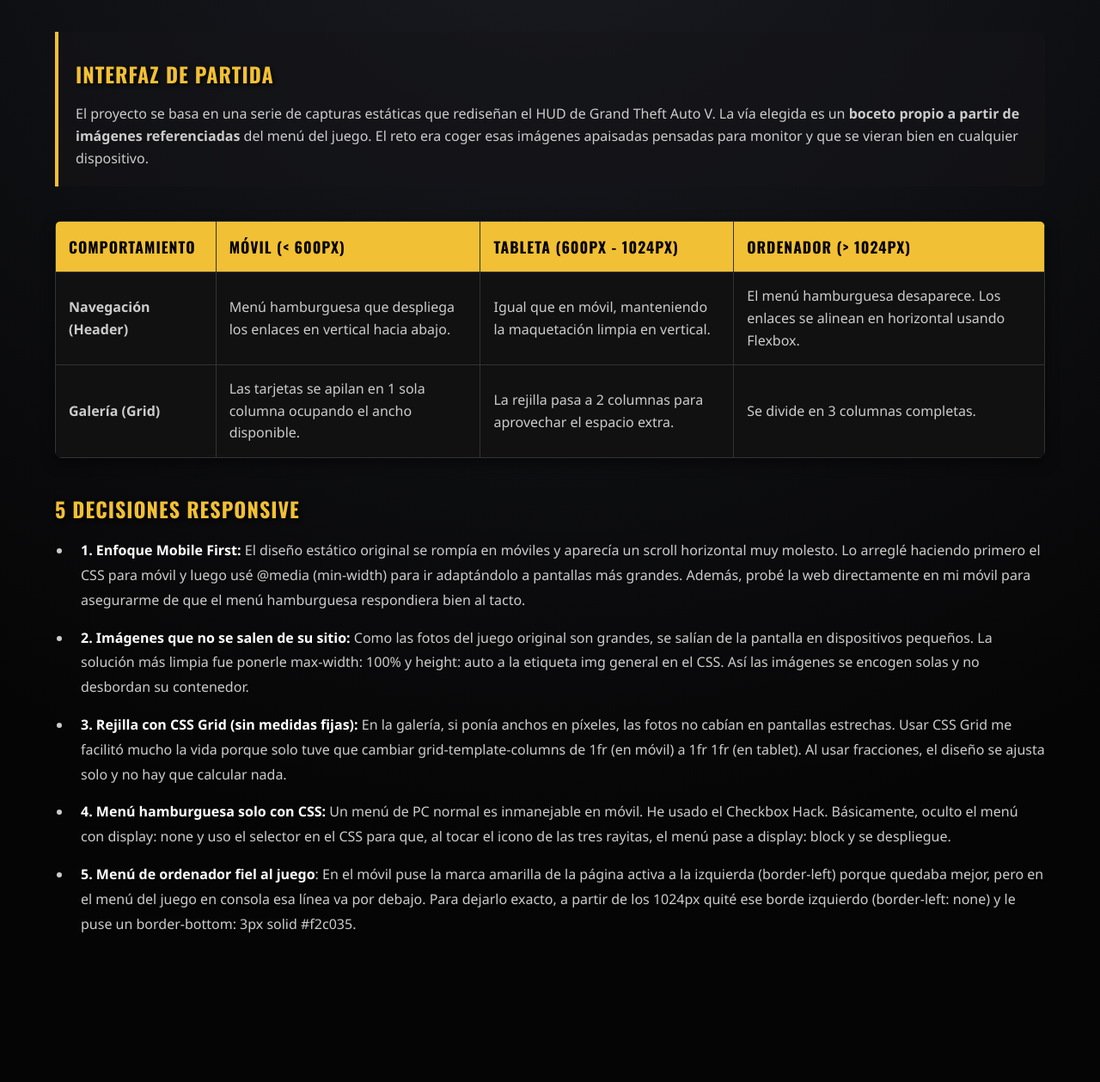
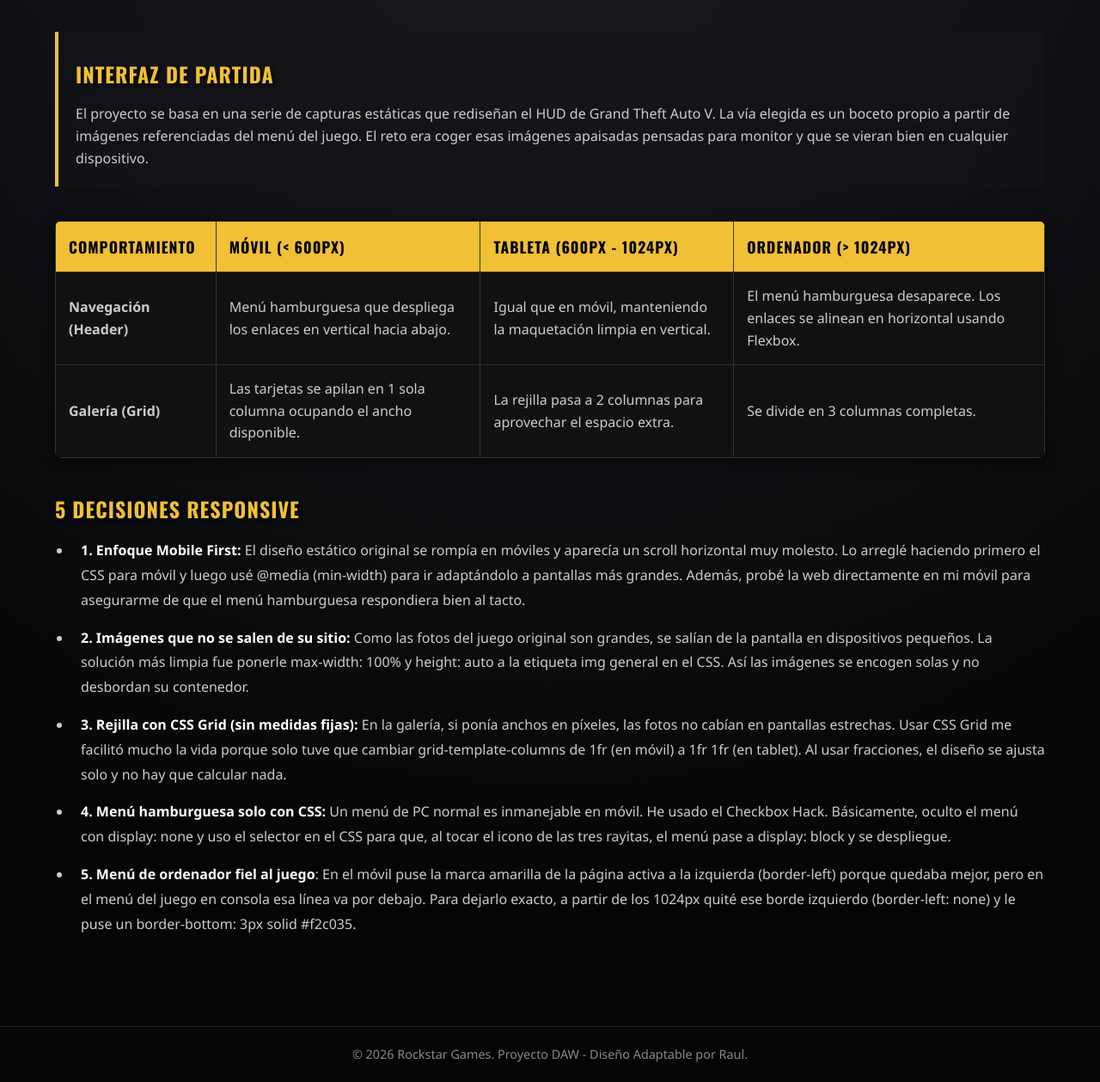
Before and after one commit to raulo9/GTA-V-, a plain HTML site: page analisis.html in a window 1280 px wide. Shown: the part 196-1455 px from the top of the page at 86% size. Before the commit the page ends 1350 px from the top, so only its background shows below. Drawn offline with nearby package versions, Linux system fonts and the light colour scheme.

Commit message:
Add files via upload

```diff
--- a/analisis.html
+++ b/analisis.html
@@ -3,6 +3,7 @@
 <head>
   <meta charset="UTF-8">
   <meta name="viewport" content="width=device-width, initial-scale=1.0">
+  <link rel="icon" href="img/gtV.png" type="image/png">
   <title>Análisis | GTA V</title>
   <link rel="stylesheet" href="css/estilos.css">
 </head>
@@ -33,7 +34,7 @@
 
     <div class="analisis-bloque">
       <h2 class="analisis-subtitulo">Interfaz de Partida</h2>
-      <p class="analisis-texto">El proyecto se basa en una serie de capturas estáticas que rediseñan el HUD de Grand Theft Auto V. La vía elegida es un <strong>boceto propio a partir de imágenes referenciadas</strong> del menú del juego. El reto era coger esas imágenes apaisadas pensadas para monitor y que se vieran bien en cualquier dispositivo.</p>
+      <p class="analisis-texto">El proyecto se basa en una serie de capturas estáticas que rediseñan el HUD de Grand Theft Auto V. La vía elegida es un boceto propio a partir de imágenes referenciadas del menú del juego. El reto era coger esas imágenes apaisadas pensadas para monitor y que se vieran bien en cualquier dispositivo.</p>
     </div>
 
     <div class="tabla-contenedor">
@@ -72,5 +73,8 @@
     <li><strong>5. Menú de ordenador fiel al juego</strong>: En el móvil puse la marca amarilla de la página activa a la izquierda (border-left) porque quedaba mejor, pero en el menú del juego en consola esa línea va por debajo. Para dejarlo exacto, a partir de los 1024px quité ese borde izquierdo (border-left: none) y le puse un border-bottom: 3px solid #f2c035.</li>
 </ul>
   </main>
+  <footer class="footer">
+  <p>&copy; 2026 Rockstar Games. Proyecto DAW - Diseño Adaptable por Raul.</p>
+</footer>
 </body>
 </html>
--- a/css/estilos.css
+++ b/css/estilos.css
@@ -263,6 +263,16 @@ img {
 .lista-decisiones li { margin-bottom: 15px; padding-left: 10px; }
 .lista-decisiones strong { color: #ffffff; }
 
+/* Da formato al pie de página centrando el texto, reduciendo su tamaño y color para quitarle jerarquía, y separándolo del contenido principal con márgenes y una línea. */
+.footer {
+  text-align: center;
+  padding: 20px;
+  border-top: 1px solid #222222;
+  margin-top: 40px;
+  color: #888888;
+  font-size: 0.9rem;
+}
+
 /* A partir de 600px (Tabletas): Cambia el Layout de la galería para que quepan dos imágenes por fila. */
 @media (min-width: 600px) {
   .rejilla-galeria {
```
Also changed, not shown: galeria.html (+4 -0 lines), index.html (+4 -1 lines).
